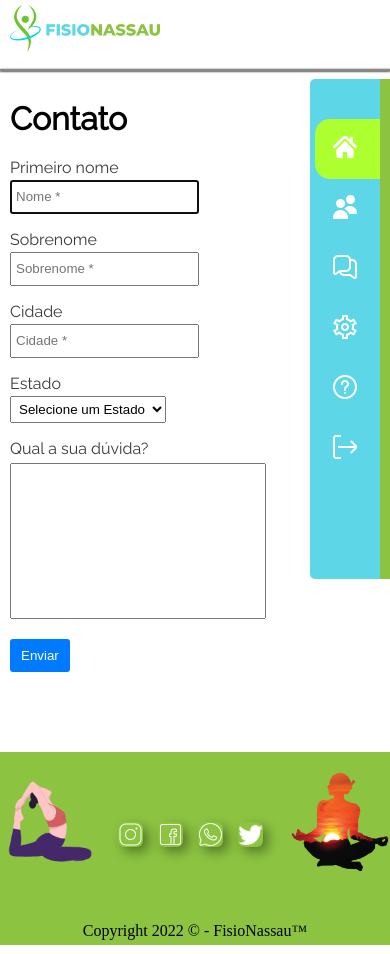
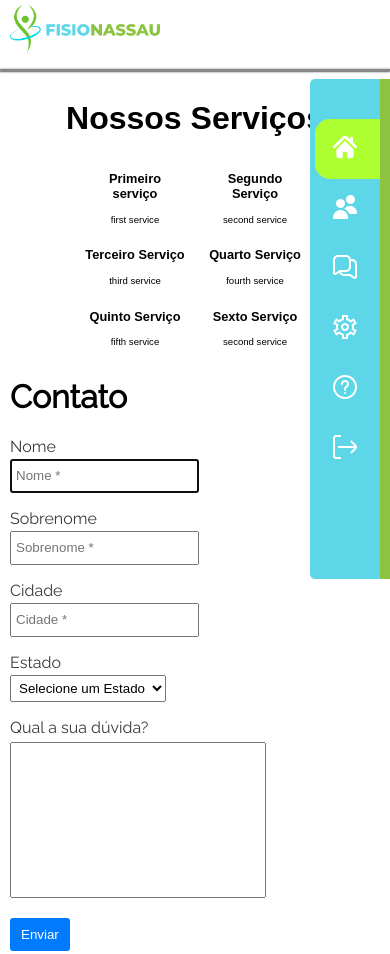
Before and after one commit to JpHds/site-fisionassau, a plain HTML site: page index.html in a window 390 px wide. Shown: the top 954 px of the page. Drawn offline with Linux system fonts and the light colour scheme.

Commit message:
add list of services

```diff
--- a/css/reset.css
+++ b/css/reset.css
@@ -1,5 +1,6 @@
 body {
     margin: 0;
+    padding: 0;
 }
 
 ul {
--- a/css/style.css
+++ b/css/style.css
@@ -15,6 +15,7 @@ html {
 
 body {
     margin-top: 150px;
+    font-family: Arial, Helvetica, sans-serif;
 }
 
 /* Header */
@@ -109,13 +110,25 @@ header {
     background: greenyellow;
 }
 
+/* Services */
+.services {
+    display: grid;
+    grid-template-columns: 200px 200px;
+    justify-content: center;
+    text-align: center;
+    column-gap: 150px;
+}
+
+.title-services {
+    display: flex;
+    justify-content: center;
+}
 
 /* Form */
 
 form {
     font-family: 'Raleway', sans-serif;
     margin-left: 10px;
-    margin-bottom: 80px;
 }
 
 input {
@@ -152,7 +165,6 @@ button[type="submit"] {
 footer {
     width: 100%;
     height: 150px;
-    bottom: 0;
     background-color: #8CC441;
     display: flex;
     padding-top: 20px;
@@ -251,7 +263,7 @@ footer ul {
 }
 
 /* mobile */
-@media screen and (max-width: 635px){
+@media screen and (max-width: 459px){
     #logo {
         width: 150px;
     }
@@ -269,7 +281,7 @@ footer ul {
     }
 
     .footer-right img {
-        width: 100px;
+        width: 80px;
         padding: 0;
     }
 
@@ -277,6 +289,20 @@ footer ul {
         width: 100px;
         padding: 0;
     }
+
+    .services {
+        grid-template-columns: 100px 100px;
+        column-gap: 20px;
+    }
+
+    .services h3 {
+        font-size: 0.8em;
+    }
+
+    .services p {
+        font-size: 0.6em;
+    }
+
 }
 
 
@@ -290,7 +316,7 @@ footer ul {
 
 /* footer for tv/monitor */
 
-@media screen and (min-height: 950px ) {
+@media screen and (min-height: 980px ) {
     footer {
         position: absolute;
         bottom: 0;
--- a/index.html
+++ b/index.html
@@ -6,6 +6,7 @@
     <title>Fisio Nassau</title>
     <link rel="stylesheet" href="css/reset.css">
     <link rel="stylesheet" href="css/style.css">
+    <link rel="shortcut icon" href="favicon.ico" type="image/x-icon">
 </head>
 <body>
     <header>
@@ -52,10 +53,38 @@
           </ul>
         </div>
     </header>
+    <h1 class="title-services">Nossos Serviços</h1>
+    <div class="services">
+      <div class="content-service">
+        <h3>Primeiro serviço</h3>
+        <p>first service</p>
+      </div>
+      <div class="content-service">
+        <h3>Segundo Serviço</h3>
+        <p>second service</p>
+      </div>
+      <div class="content-service">
+        <h3>Terceiro Serviço</h3>
+        <p>third service</p>
+      </div>
+      <div class="content-service">
+        <h3>Quarto Serviço</h3>
+        <p>fourth service</p>
+      </div>
+      <div class="content-service">
+        <h3>Quinto Serviço</h3>
+        <p>fifth service</p>
+      </div>
+      <div class="content-service">
+        <h3>Sexto Serviço</h3>
+        <p>second service</p>
+      </div>
+    </div>
+
     <form id="myForm" onsubmit="return sendForm()">
       <h1>Contato</h1>
         <p>
-          <label for="first-name">Primeiro nome</label><br>
+          <label for="first-name">Nome</label><br>
           <input type="text" id="first-name" name="first-name" placeholder="Nome *" required autofocus>
         </p>
         <p>
```
Also changed, not shown: favicon.ico (added), menu.png (deleted).
